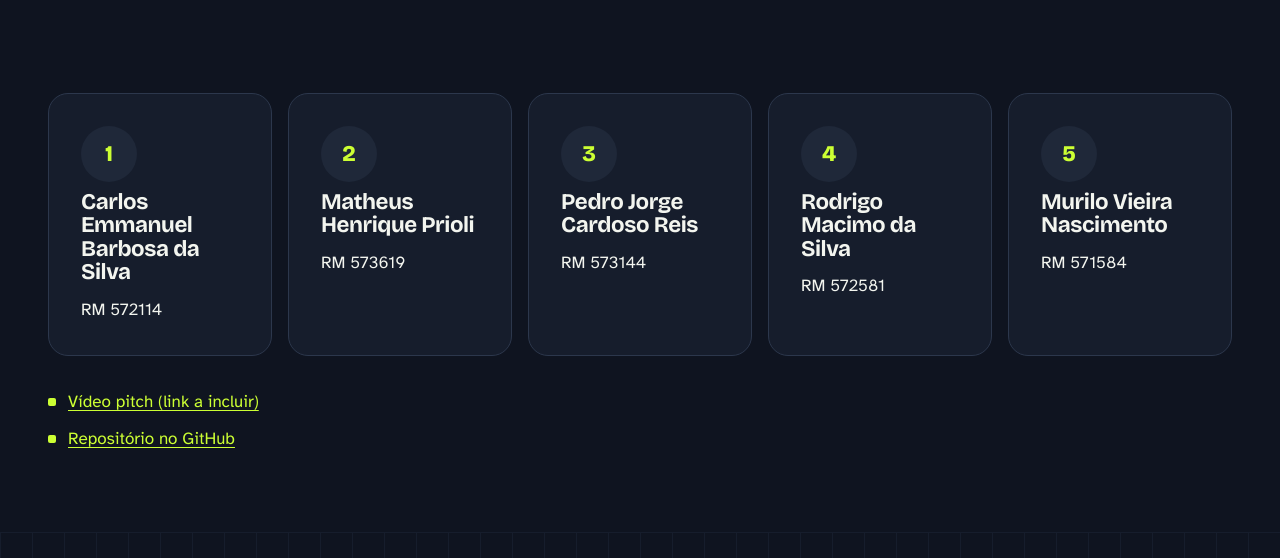
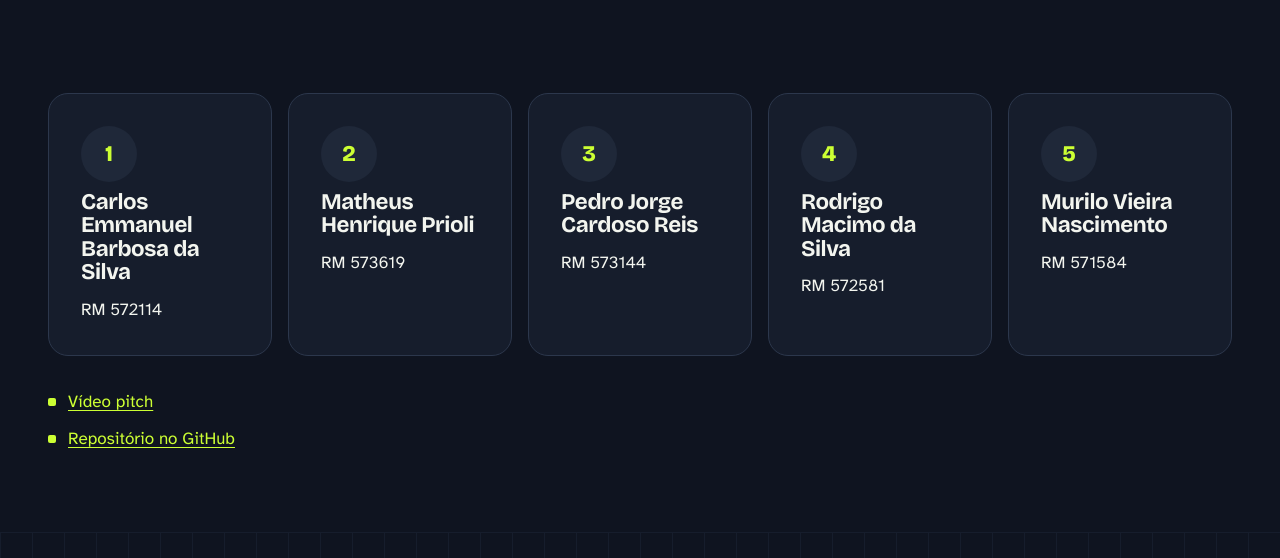
Before and after one commit to pjcreis/xandinho, a plain HTML site: page equipe.html in a window 1280 px wide. Shown: the part 242-800 px from the top of the page. Drawn offline with nearby package versions, Linux system fonts and the light colour scheme.

Commit message:
Update video pitch link in equipe.html

```diff
--- a/equipe.html
+++ b/equipe.html
@@ -51,7 +51,7 @@
           <li class="bloco"><span class="pessoa__inicial" aria-hidden="true">5</span><h3>Murilo Vieira Nascimento</h3><p>RM 571584</p></li>
         </ul>
         <ul class="lista-limpa">
-          <li><a href="#">Vídeo pitch (link a incluir)</a></li>
+          <li><a href="https://youtu.be/Ps21oWqzNiU" target="_blank" rel="noopener">Vídeo pitch</a></li>
           <li><a href="https://github.com/pjcreis/xandinho" target="_blank" rel="noopener">Repositório no GitHub</a></li>
         </ul>
       </div>
```
